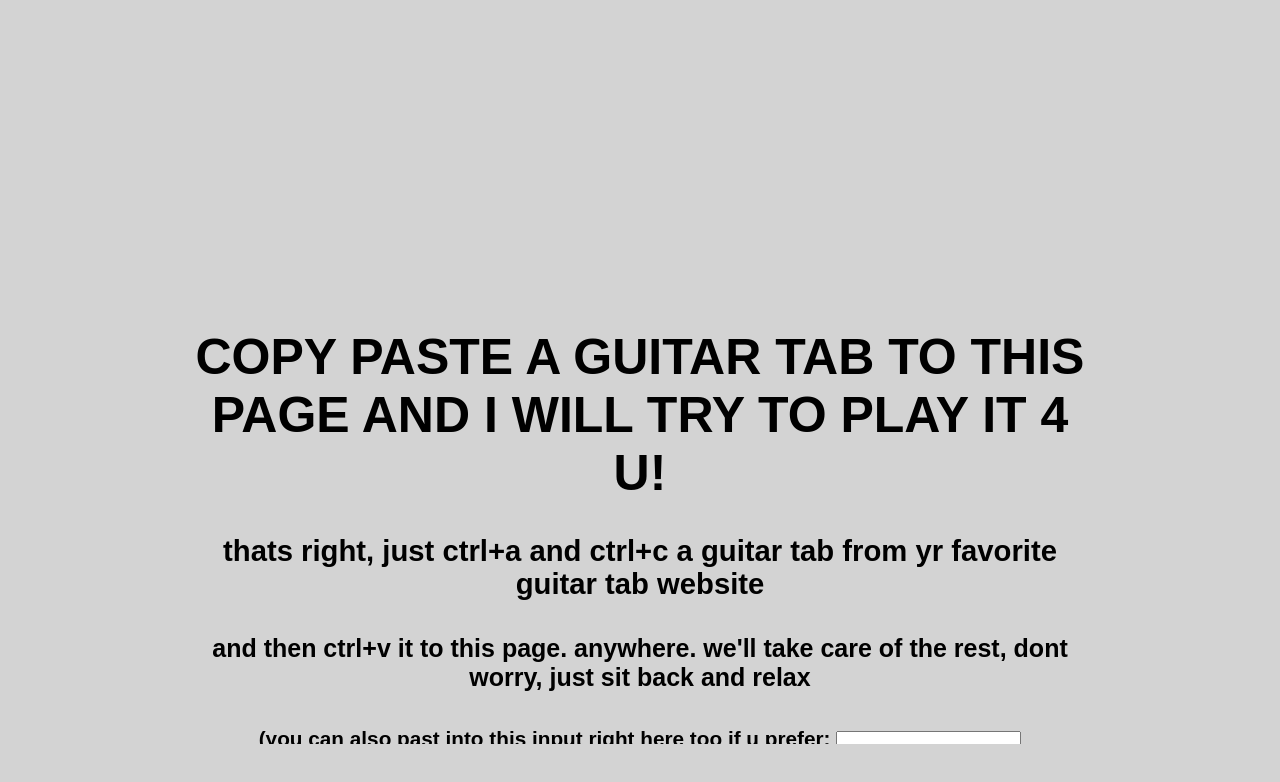
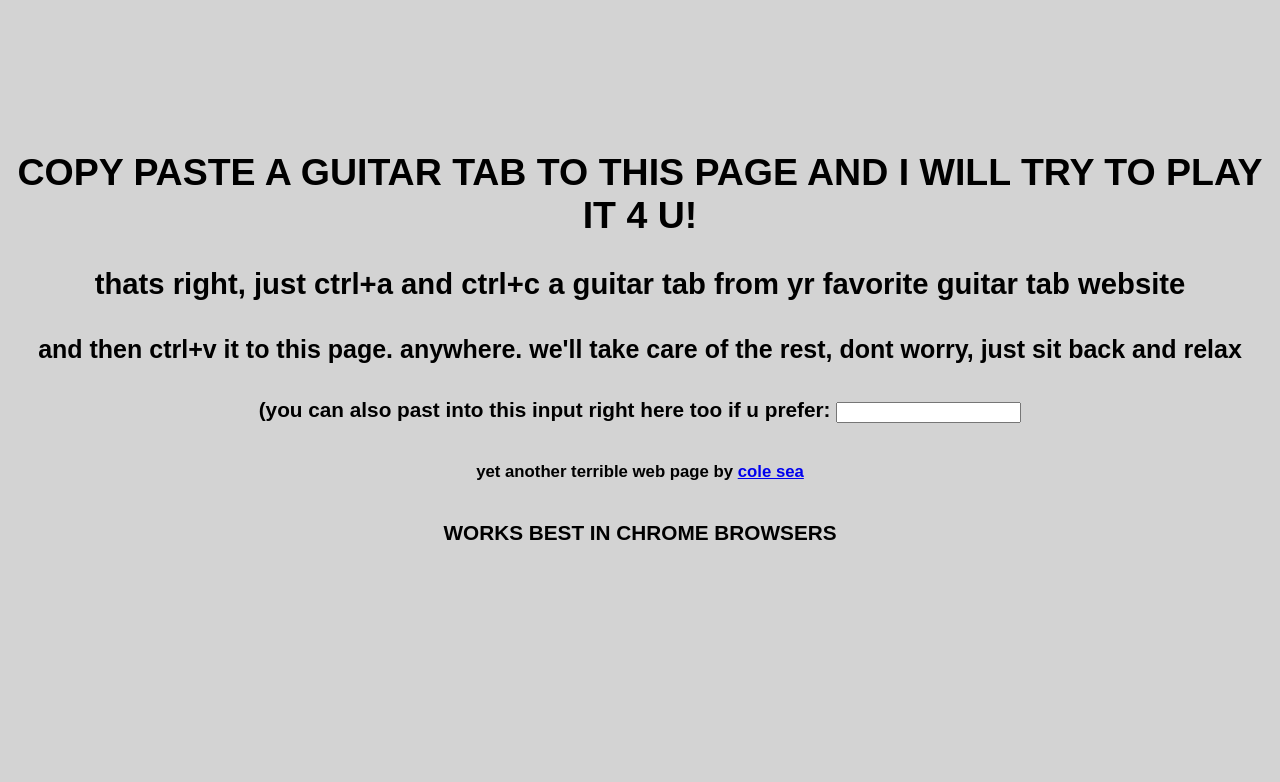
Before and after one commit to coleww/song-maker, a website with bundled scripts: page index.html in a window 1280 px wide. Built offline with nearby package versions, Linux system fonts and the light colour scheme.

Commit message:
ahhh yes

```diff
--- a/index.html
+++ b/index.html
@@ -11,10 +11,10 @@
   <div id="player" class="super-center"></div>
   <div id="notes" class="super-simple layover">
     <center>
-    <br /><br /><br /><br /><br /><br />
-  <h1>
+
+  <h2>
     COPY PASTE A GUITAR TAB TO THIS PAGE AND I WILL TRY TO PLAY IT 4 U!
-  </h1>
+  </h2>
   <h3>thats right, just ctrl+a and ctrl+c a guitar tab from yr favorite guitar tab website</h3>
   <h4>and then ctrl+v it to this page. anywhere. we'll take care of the rest, dont worry, just sit back and relax</h4>
   <h5>(you can also past into this input right here too if u prefer: <input id="theinput" type="text"></input></h5>
--- a/main.css
+++ b/main.css
@@ -21,7 +21,7 @@ body {
   left: 0;
   bottom: 0;
   right: 0;
-  width: 70%;
+  width: 100%;
   height: 70%;
 }
 .layover {
@@ -31,8 +31,5 @@ body {
   overflow: scroll;
   overflow-x: auto;
   overflow-y: auto;
-  padding: 10%;
-  padding-top: 5%;
-  padding-bottom: 5%;
   text-align: right;
 }
```
